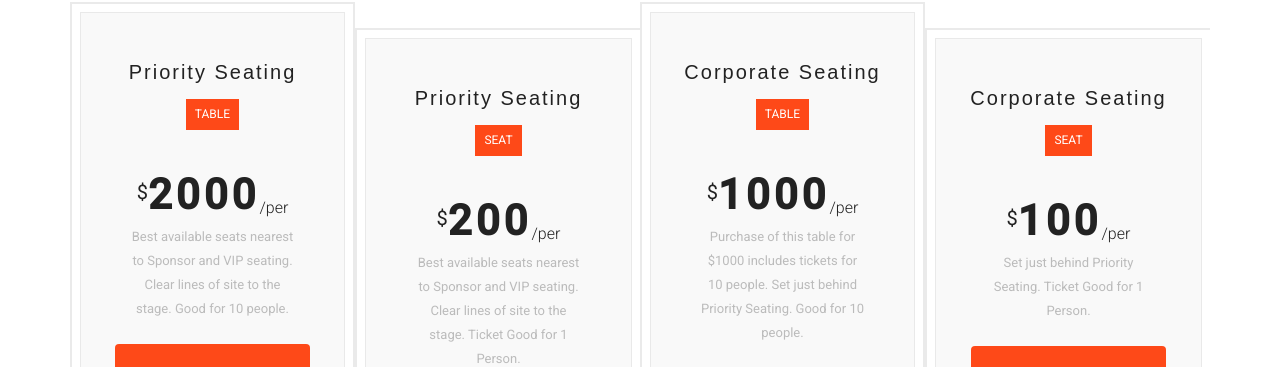
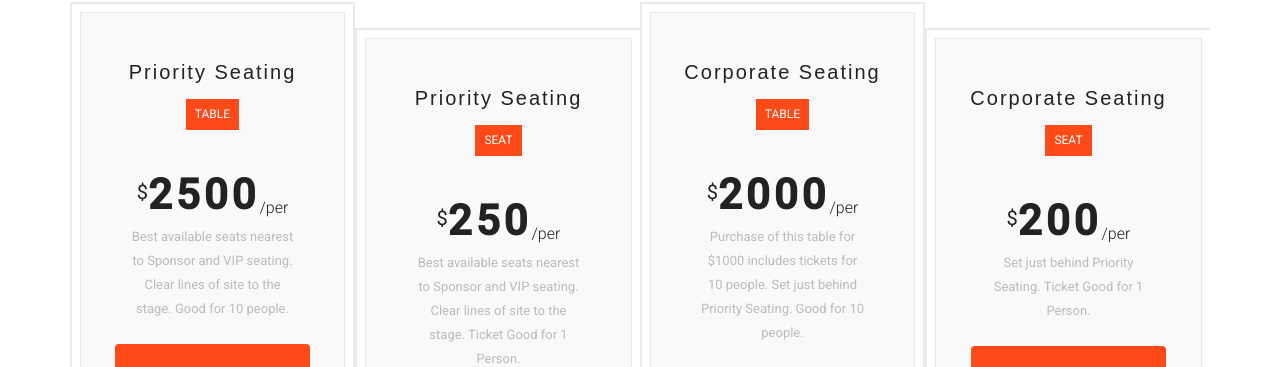
Before and after one commit to AIAUSA/Superbowl, a Jekyll site: the page built from index.md, in a window 1280 px wide and 900 px high, scrolled down 3816 px. Shown: the part 90-457 px from the top of the window. Built offline with Jekyll 4.4.1, drawn with Linux system fonts in a browser that asks for light colours; some web fonts are replaced; comment, search, counter and statistics services are not loaded.

Commit message:
fix prices

```diff
--- a/_includes/blocks/block-prices.html
+++ b/_includes/blocks/block-prices.html
@@ -11,7 +11,7 @@
 					<div class="price-top package-column">
 					<h4 class="price-title">Priority Seating</h4>
 					<div class="price-category">Table</div>
-					<div class="price-per"><sup>$</sup>2000<sub>/per</sub></div>
+					<div class="price-per"><sup>$</sup>2500<sub>/per</sub></div>
 					<div class="price-desc">Best available seats nearest to Sponsor and VIP seating.  Clear lines of site to the stage. Good for 10 people.</div>
 					<br />
 					<a href="https://secure.ministrysync.com/ministrysync/event/?e=16408" class="btn btn-lg">Buy now</a>
@@ -23,7 +23,7 @@
 					<div class="price-top package-column">
 						<h4 class="price-title">Priority Seating</h4>
 						<div class="price-category">Seat</div>
-						<div class="price-per"><sup>$</sup>200<sub>/per</sub></div>
+						<div class="price-per"><sup>$</sup>250<sub>/per</sub></div>
 						<div class="price-desc">Best available seats nearest to Sponsor and VIP seating.  Clear lines of site to the stage.  Ticket Good for 1 Person.</div>
 						<br />
 						<a href="https://secure.ministrysync.com/ministrysync/event/?e=16408" class="btn btn-lg">Buy now</a>
@@ -36,7 +36,7 @@
 						<div class="price-top package-column">
 						<h4 class="price-title">Corporate Seating</h4>
 						<div class="price-category">Table</div>
-						<div class="price-per"><sup>$</sup>1000<sub>/per</sub></div>
+						<div class="price-per"><sup>$</sup>2000<sub>/per</sub></div>
 						<div class="price-desc">Purchase of this table for $1000 includes tickets for 10 people.  Set just behind Priority Seating. Good for 10 people.</div>
 						<br />
 						<a href="https://secure.ministrysync.com/ministrysync/event/?e=16408" class="btn btn-lg">Buy now</a>
@@ -48,7 +48,7 @@
 						<div class="price-top package-column">
 							<h4 class="price-title">Corporate Seating</h4>
 							<div class="price-category">Seat</div>
-							<div class="price-per"><sup>$</sup>100<sub>/per</sub></div>
+							<div class="price-per"><sup>$</sup>200<sub>/per</sub></div>
 							<div class="price-desc">Set just behind Priority Seating. Ticket Good for 1 Person.</div>
 							<br />
 							<a href="https://secure.ministrysync.com/ministrysync/event/?e=16408" class="btn btn-lg">Buy now</a>
```
